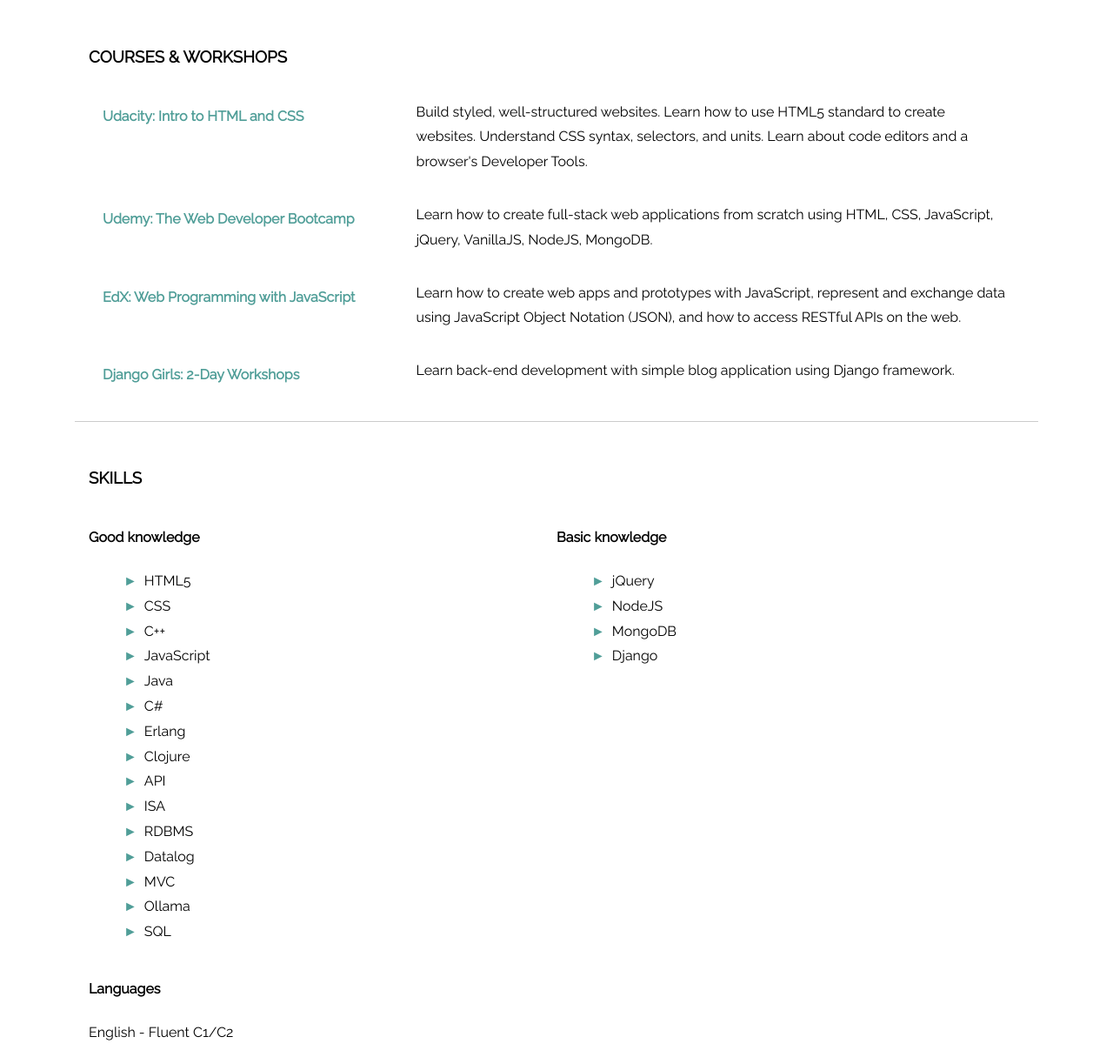
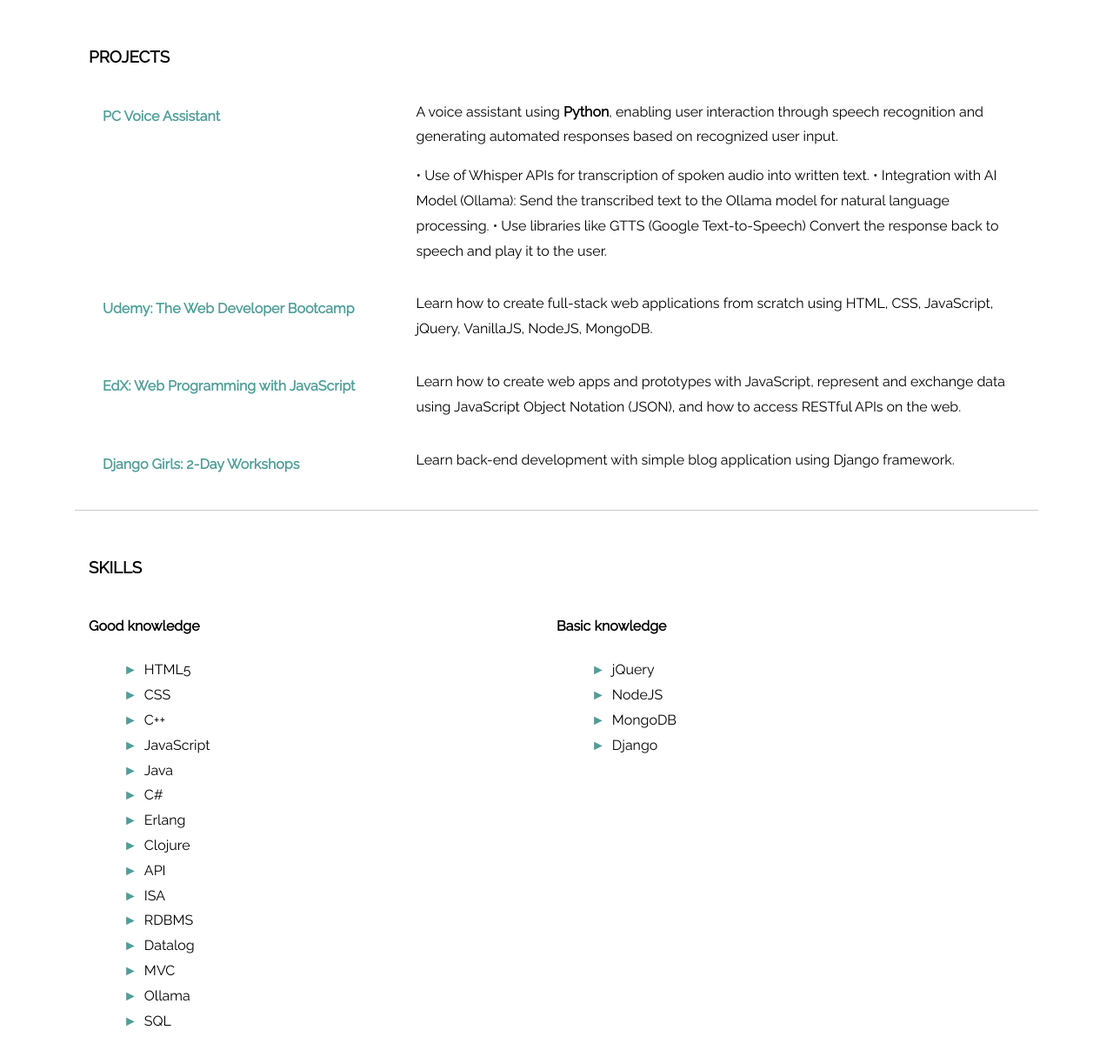
Before and after one commit to KonoLucas/MyCV, a plain HTML site: page index.html in a window 1280 px wide. Shown: the part 601-1816 px from the top of the page at 87% size. Drawn offline with Linux system fonts and the light colour scheme.

Commit message:
project upload and educaton update;

```diff
--- a/index.html
+++ b/index.html
@@ -42,13 +42,19 @@
   </header>
   <main>
     <section>
-      <h3>Courses & Workshops</h3>
+      <h3>projects</h3>
       <article class='course'>
         <div class='title'>
-          <h4>Udacity: Intro to HTML and CSS</h4>
+          <h4>PC Voice Assistant</h4>
         </div>
         <div class="descrition">
-          <p>Build styled, well-structured websites. Learn how to use HTML5 standard to create websites. Understand CSS syntax, selectors, and units. Learn about code editors and a browser's Developer Tools.</p>
+          <p>A voice assistant using <b>Python</b>, enabling user interaction through speech recognition and generating automated
+            responses based on recognized user input. </p>
+            <p>
+              • Use of Whisper APIs for transcription of spoken audio into written text.
+              • Integration with AI Model (Ollama): Send the transcribed text to the Ollama model for natural language processing.
+              • Use libraries like GTTS (Google Text-to-Speech) Convert the response back to speech and play it to the user.
+            </p>
         </div>
       </article>
       <article class='course'>
@@ -110,7 +116,7 @@
         </div>
         <div>
           <h4>Languages</h4>
-          <p>English - Fluent C1/C2</p>
+          <p>English - Fluent Speaking and Reading</p>
           <p>French - Intermediate - B2</p>
           <p>Chinese - Native</p>
         </div>
```
